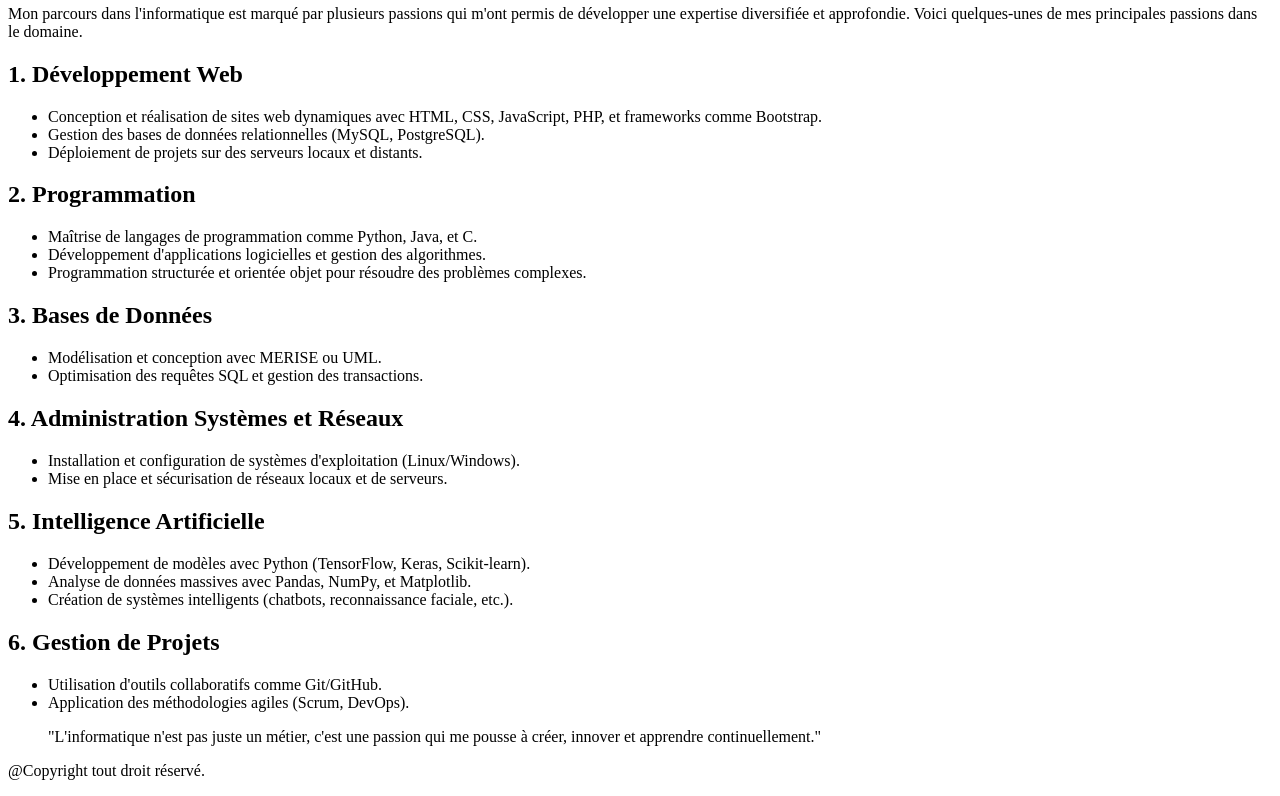
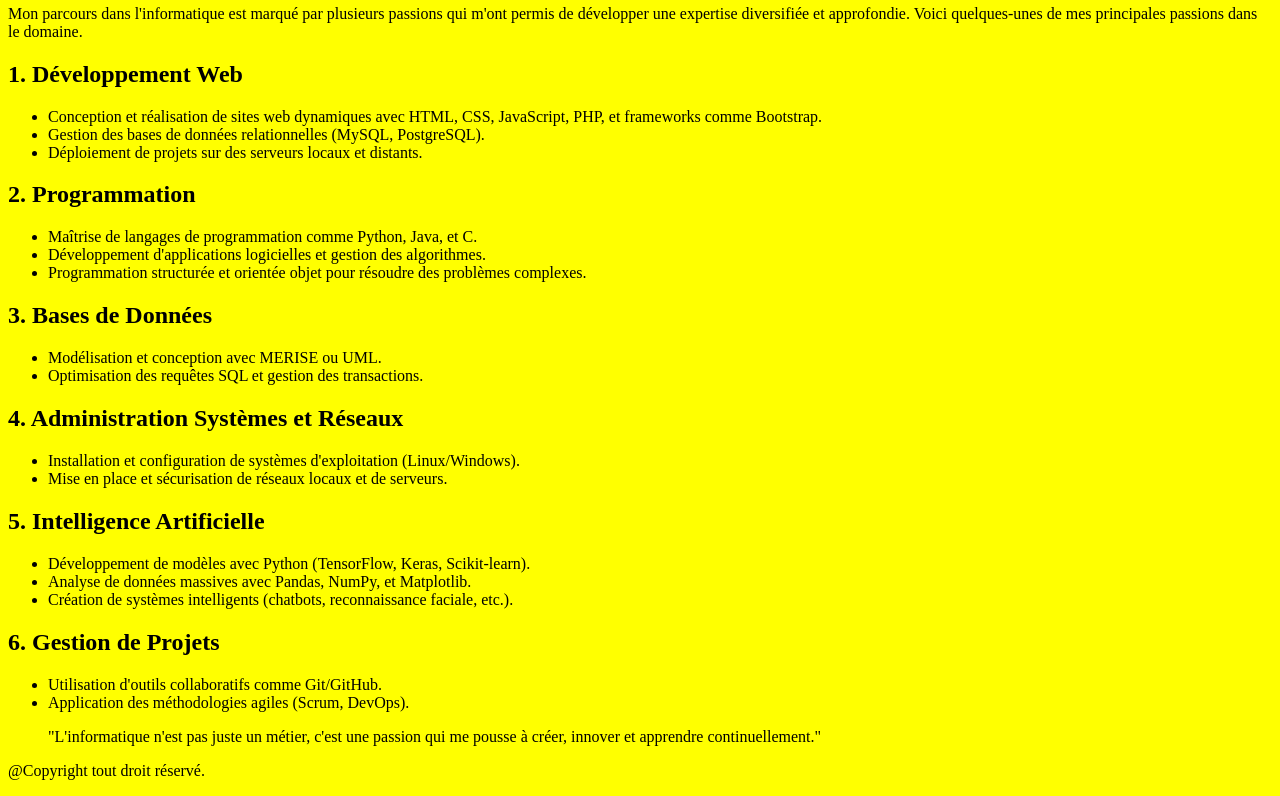
Before and after one commit to morel156/theo2, a plain HTML site: page index2.html in a window 1280 px wide. Shown: the part 197-993 px from the top of the page. Drawn offline with Linux system fonts and the light colour scheme.

Commit message:
Update index2.html

```diff
--- a/index2.html
+++ b/index2.html
@@ -4,7 +4,7 @@
     <meta charset="UTF-8">
     <meta name="viewport" content="width=device-width, initial-scale=1.0">
     <title>Mes Passions</title>
-    <link rel="stylesheet" href="passion.css">
+    <link rel="stylesheet" href="style2.css">
 </head>
 <body>
     <header>
```
